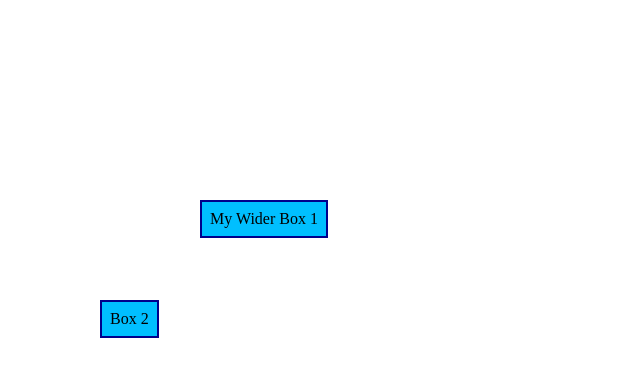
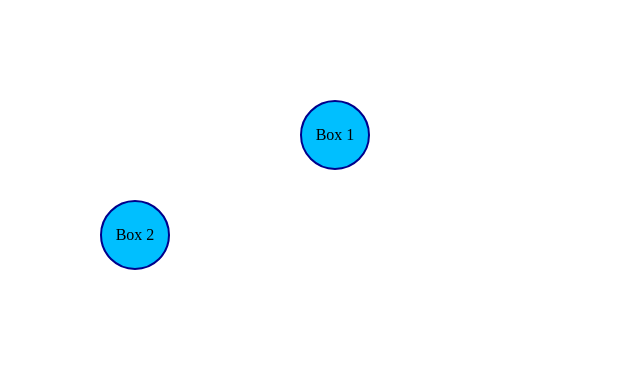
Before and after one commit to anefsky/bouncing_balls, a plain HTML site: page index.html in a window 1280 px wide. Shown: the whole page, without its empty margins (0-640 px from the left). Drawn offline with Linux system fonts and the light colour scheme.

Commit message:
added test link file

```diff
--- a/css/site.css
+++ b/css/site.css
@@ -1,8 +1,17 @@
 .box {
-   position: absolute;
+    position: absolute;
     background-color: #00bfff;
     border:  2px solid #00008b;
     padding: 8px;
 
-    /*width: 100px;*/
+    height: 50px;
+    width: 50px;
+    border-radius: 50px;
+
+    text-align: center;
+    line-height: 50px;
 }
+
+.stopped {
+    background-color: red;
+}
--- a/index.html
+++ b/index.html
@@ -12,7 +12,7 @@
     </head>
     <body>
 
-    <div class="box" id="box1">My Wider Box 1</div>
+    <div class="box" id="box1">Box 1</div>
     <div class="box" id="box2">Box 2</div>
 
     </body>
--- a/scripts/site.js
+++ b/scripts/site.js
@@ -26,12 +26,15 @@ var BouncingBall = function(div_id, x_start, y_start, x_end, y_end) {
                             }
                         }
                         timers.timerID = setTimeout(runNext, 0);
+                    } else {
+                        timers.stop();
                     }
                 })();
             },
             stop: function() {
                 clearTimeout(this.timerID);
                 this.timerID = 0;
+
             }
 
         };
@@ -48,7 +51,6 @@ var BouncingBall = function(div_id, x_start, y_start, x_end, y_end) {
             } else {
                 if (--x < _x_end)
                     return false;
-
             }
         });
 
@@ -72,20 +74,20 @@ window.onload = function() {
 
     var bouncingBall1 = new BouncingBall(
             "box1",
-            0,
-            0,
-            200,
-            200
+            -100,
+            100,
+            300,
+            100
             );
 
     bouncingBall1.move();
 //alert("break");
    var bouncingBall2 = new BouncingBall(
             "box2",
-            300,
+            400,
             500,
             100,
-            300
+            200
             );
 
     bouncingBall2.move();
```
Also changed, not shown: link_file.txt (added).
